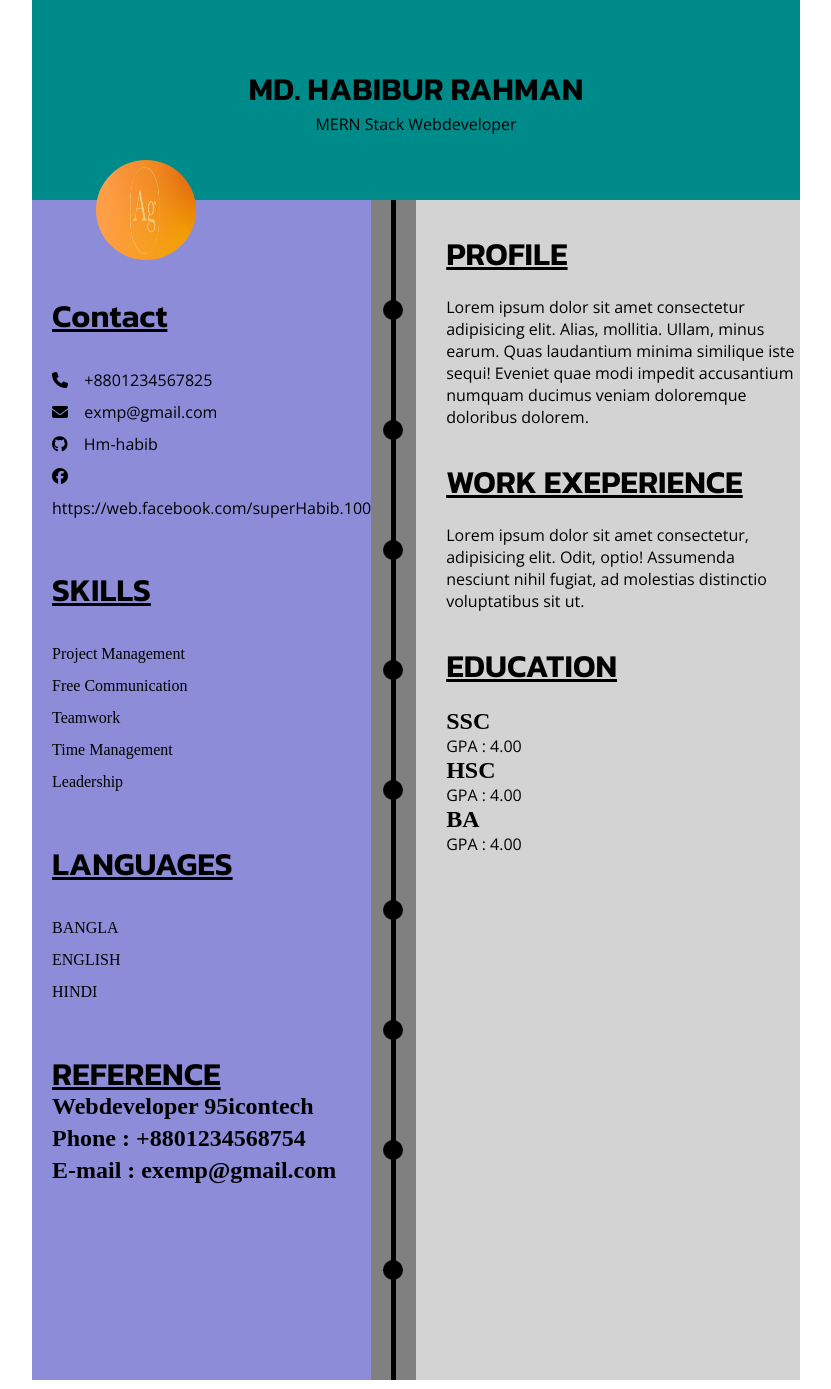
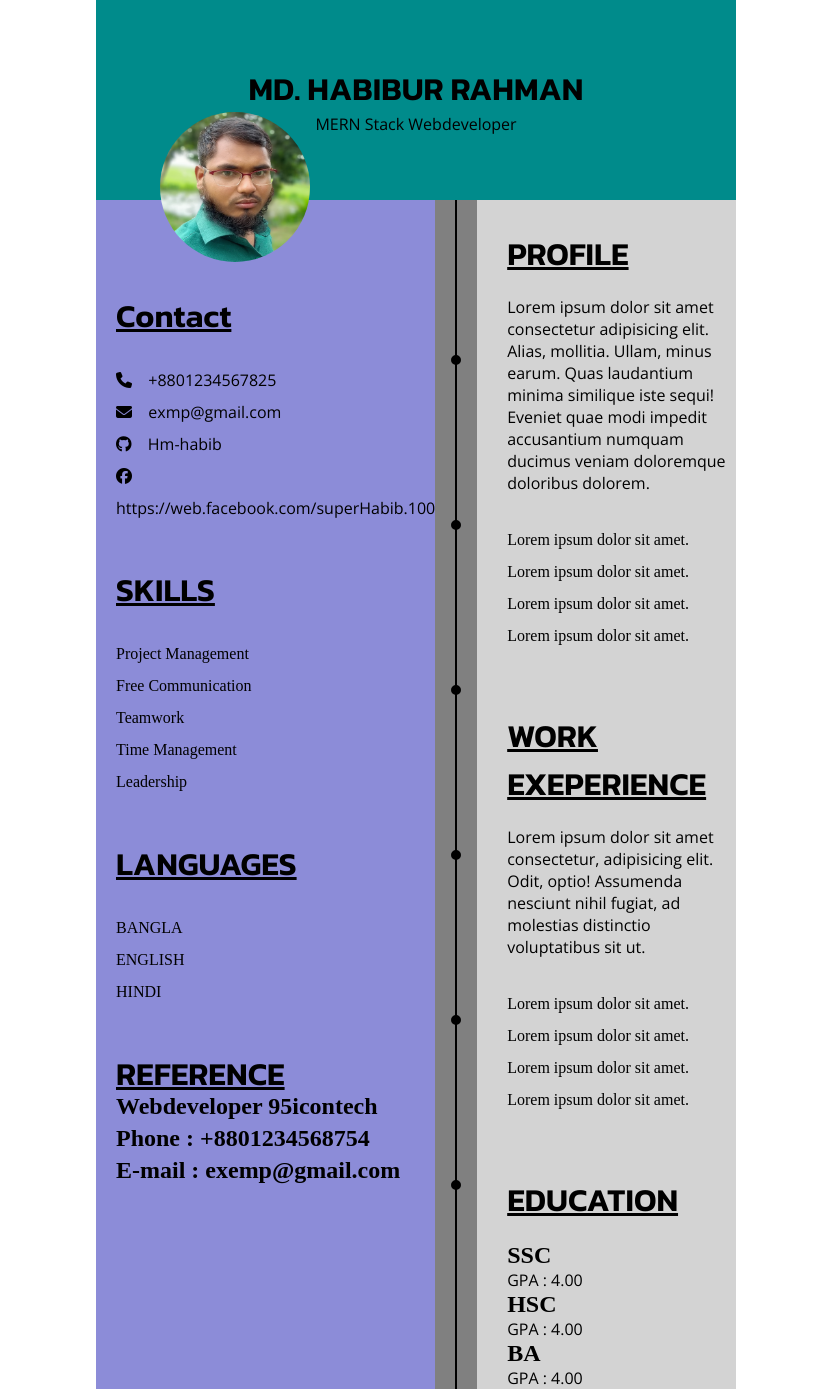
Before and after one commit to Hm-habib/Bio-Data-Of-HABIB, a plain HTML site: page index.html in a window 1280 px wide. Shown: the whole page, without its empty margins (224-1055 px from the left). Drawn offline with nearby package versions, Linux system fonts and the light colour scheme.

Commit message:
update on styles

```diff
--- a/index.html
+++ b/index.html
@@ -20,7 +20,7 @@
         <div class="divission">
 
             <div class="leftitems">
-                <img src="./src/S_Illu_UserIntentOnAi_Logo.png" width="100%" alt="">
+                <img src="./src/IMG_2023070258_HDR_Portrait.jpg" width="100%"  alt="img">
                 <div class="contact"><h1><u>Contact</u></h1> <br>
                     <p><i class="fa-solid fa-phone"></i> &ensp; +8801234567825</p>
 
@@ -65,9 +65,7 @@
                 <div class="circle"></div>
                 <div class="circle"></div>
                 <div class="circle"></div>
-                <div class="circle"></div>
-                <div class="circle"></div>
-                <div class="circle"></div>
+
 
 
             </div>
@@ -77,9 +75,23 @@
 
                     <p>Lorem ipsum dolor sit amet consectetur adipisicing elit. Alias, mollitia. Ullam, minus earum. Quas laudantium minima similique iste sequi! Eveniet quae modi impedit accusantium numquam ducimus veniam doloremque doloribus dolorem.</p>
 
+                    <ul class="margin">
+                        <li>Lorem ipsum dolor sit amet.</li>
+                        <li>Lorem ipsum dolor sit amet.</li>
+                        <li>Lorem ipsum dolor sit amet.</li>
+                        <li>Lorem ipsum dolor sit amet.</li>
+                    </ul>
+
                 </div>
                 <div class="workexeprience"><h1><u>WORK EXEPERIENCE</u></h1> <br>
                     <p>Lorem ipsum dolor sit amet consectetur, adipisicing elit. Odit, optio! Assumenda nesciunt nihil fugiat, ad molestias distinctio voluptatibus sit ut.</p>
+
+                    <ul class="margin">
+                        <li>Lorem ipsum dolor sit amet.</li>
+                        <li>Lorem ipsum dolor sit amet.</li>
+                        <li>Lorem ipsum dolor sit amet.</li>
+                        <li>Lorem ipsum dolor sit amet.</li>
+                    </ul>
 
                 </div>
                 <div class="education"><h1><u>EDUCATION</u></h1><br>
--- a/styles.css
+++ b/styles.css
@@ -30,7 +30,7 @@ p {
 }
 
 .resumecontainer {
-    width: 60%;
+    width: 50%;
     height: auto;
     background-color: gray;
     margin: 0 auto;
@@ -53,6 +53,7 @@ p {
     display: flex;
     flex-direction: row;
     width: 100%;
+    max-height: fit-content;
 
 
 }
@@ -71,15 +72,20 @@ p {
     padding-left: 20px;
 }
 
+
+
+
 .leftitems>img {
-    width: 100px;
-    height: 100px;
+
+    width: 150px;
+    height: 150px;
     border-radius: 50%;
     position: absolute;
-    top: 20%;
+    top: 14%;
     margin-left: 5%;
+}
 
-}
+
 
 .rightitems {
     background-color: lightgray;
@@ -130,6 +136,15 @@ p {
 }
 
 
+ ul >li{
+    list-style: none;
+    line-height: 2rem;
+}
+
+.margin{
+    margin: 30px 0px;
+}
+
 
 
 
@@ -137,7 +152,7 @@ p {
 
 .centeritems {
     position: relative;
-    width: 5px;
+    width: 2px;
     background-color: black;
     /* margin: 0 auto; */
     height: auto;
@@ -147,15 +162,15 @@ p {
 }
 
 .circle {
-    width: 20px;
-    height: 20px;
+    width: 10px;
+    height: 10px;
     border: 4px solid black;
     border-radius: 50%;
     /* background-color: white; */
     position: relative;
     top: 0px;
-    left: -8px;
-    margin: 100px 0;
+    left: -4px;
+    margin: 155px 0;
     background-color: black;
 
 }
```
Also changed, not shown: src/IMG_2023070258_HDR_Portrait.jpg (added), src/S_Illu_UserIntentOnAi_Logo.png (deleted).
